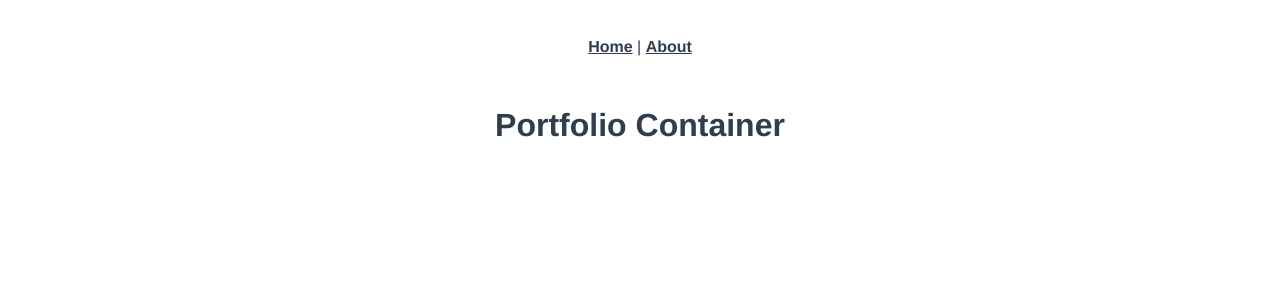
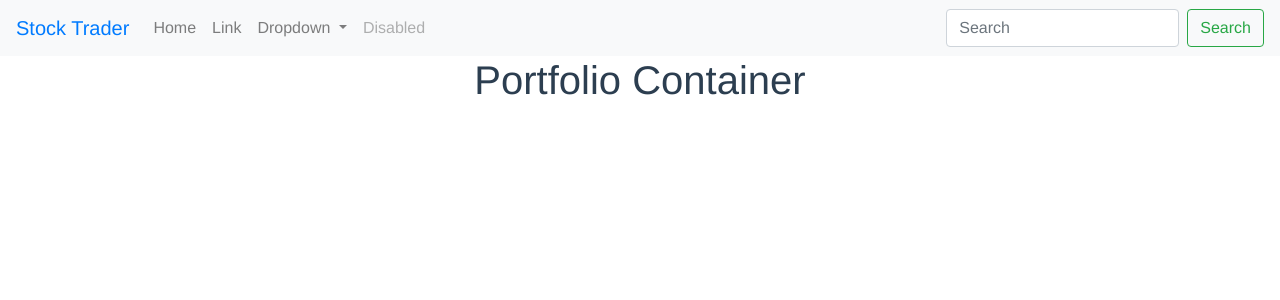
Before and after one commit to kayyali18/My-Vue-SPA, a Vue app: page /portfolio in a window 1280 px wide. Shown: the top 300 px of the page. Built offline with nearby package versions, Linux system fonts and the light colour scheme.

Commit message:
Set up nav

```diff
--- a/package.json
+++ b/package.json
@@ -9,6 +9,7 @@
     "test:unit": "vue-cli-service test:unit"
   },
   "dependencies": {
+    "bootstrap": "^4.2.1",
     "vue": "^2.5.22",
     "vue-router": "^3.0.1",
     "vuex": "^3.0.1"
@@ -24,6 +25,8 @@
     "chai": "^4.1.2",
     "eslint": "^5.8.0",
     "eslint-plugin-vue": "^5.0.0",
+    "node-sass": "^4.11.0",
+    "sass-loader": "^7.1.0",
     "vue-template-compiler": "^2.5.21"
   }
 }
--- a/public/index.html
+++ b/public/index.html
@@ -1,15 +1,24 @@
 <!DOCTYPE html>
 <html lang="en">
   <head>
-    <meta charset="utf-8">
-    <meta http-equiv="X-UA-Compatible" content="IE=edge">
-    <meta name="viewport" content="width=device-width,initial-scale=1.0">
-    <link rel="icon" href="<%= BASE_URL %>favicon.ico">
+    <meta charset="utf-8" />
+    <meta http-equiv="X-UA-Compatible" content="IE=edge" />
+    <meta name="viewport" content="width=device-width,initial-scale=1.0" />
+    <link rel="icon" href="<%= BASE_URL %>favicon.ico" />
+    <link
+      href="https://stackpath.bootstrapcdn.com/bootstrap/4.2.1/css/bootstrap.min.css"
+      rel="stylesheet"
+      integrity="sha384-GJzZqFGwb1QTTN6wy59ffF1BuGJpLSa9DkKMp0DgiMDm4iYMj70gZWKYbI706tWS"
+      crossorigin="anonymous"
+    />
     <title>vue-spa</title>
   </head>
   <body>
     <noscript>
-      <strong>We're sorry but vue-spa doesn't work properly without JavaScript enabled. Please enable it to continue.</strong>
+      <strong
+        >We're sorry but vue-spa doesn't work properly without JavaScript
+        enabled. Please enable it to continue.</strong
+      >
     </noscript>
     <div id="app"></div>
     <!-- built files will be auto injected -->
--- a/src/App.vue
+++ b/src/App.vue
@@ -1,12 +1,19 @@
 <template>
   <div id="app">
-    <div id="nav">
-      <router-link to="/">Home</router-link> |
-      <router-link to="/about">About</router-link>
-    </div>
-    <router-view />
+    <app-header> </app-header>
+
+    <router-view></router-view>
   </div>
 </template>
+
+<script>
+import Header from "./components/Header.vue";
+export default {
+  components: {
+    appHeader: Header
+  }
+};
+</script>
 
 <style>
 #app {
@@ -16,14 +23,6 @@
   text-align: center;
   color: #2c3e50;
 }
-#nav {
-  padding: 30px;
-}
-
-#nav a {
-  font-weight: bold;
-  color: #2c3e50;
-}
 
 #nav a.router-link-exact-active {
   color: #42b983;
--- /dev/null
+++ b/src/components/Header.vue
@@ -0,0 +1,76 @@
+<template>
+  <nav class="navbar navbar-expand-lg navbar-light bg-light">
+    <router-link class="navbar-brand" to="/"
+      ><a href="#">Stock Trader</a></router-link
+    >
+    <div class="collapse navbar-collapse" id="navbarSupportedContent">
+      <ul class="navbar-nav mr-auto">
+        <li class="nav-item active">
+          <router-link to="/"
+            ><a class="nav-link" href="#"
+              >Home <span class="sr-only">(current)</span></a
+            ></router-link
+          >
+        </li>
+        <li class="nav-item">
+          <a class="nav-link" href="#">Link</a>
+        </li>
+        <li class="nav-item dropdown">
+          <a
+            class="nav-link dropdown-toggle"
+            href="#"
+            id="navbarDropdown"
+            role="button"
+            data-toggle="dropdown"
+            aria-haspopup="true"
+            aria-expanded="false"
+          >
+            Dropdown
+          </a>
+          <div class="dropdown-menu" aria-labelledby="navbarDropdown">
+            <a class="dropdown-item" href="#">Action</a>
+            <a class="dropdown-item" href="#">Another action</a>
+            <div class="dropdown-divider"></div>
+            <a class="dropdown-item" href="#">Something else here</a>
+          </div>
+        </li>
+        <li class="nav-item">
+          <a class="nav-link disabled" href="#">Disabled</a>
+        </li>
+      </ul>
+      <form class="form-inline my-2 my-lg-0">
+        <input
+          class="form-control mr-sm-2"
+          type="search"
+          placeholder="Search"
+          aria-label="Search"
+        />
+        <button class="btn btn-outline-success my-2 my-sm-0" type="submit">
+          Search
+        </button>
+      </form>
+    </div>
+  </nav>
+</template>
+
+<style lang="sass" scoped>
+.nav
+  align-items: center;
+  display: flex;
+  justify-content: space-around;
+  background: black;
+
+.route-links
+  position: relative;
+  width: calc(30vw);
+  display: flex;
+  flex-wrap: wrap;
+
+  ul
+    width: 100%;
+    display: flex;
+    list-style: none;
+    flex-wrap: wrap;
+    justify-content: space-between;
+    margin: 0;
+</style>
--- a/src/components/Stock.vue
+++ b/src/components/Stock.vue
@@ -1,4 +1,3 @@
-
 <template>
   <h1>Stock Component</h1>
 </template>
--- a/src/views/Home.vue
+++ b/src/views/Home.vue
@@ -12,7 +12,7 @@ import HelloWorld from "@/components/HelloWorld.vue";
 export default {
   name: "home",
   components: {
-    HelloWorld,
-  },
+    HelloWorld
+  }
 };
 </script>
--- a/src/views/Portfolio.vue
+++ b/src/views/Portfolio.vue
@@ -1,13 +1,11 @@
-
 <template>
   <h1>Portfolio Container</h1>
 </template>
-
 
 <script>
 // @ is an alias to /src
 
 export default {
-  name: "about",
+  name: "portfolio"
 };
 </script>
--- a/src/views/Stocks.vue
+++ b/src/views/Stocks.vue
@@ -1,4 +1,3 @@
-
 <template>
   <h1>Stocks Container</h1>
 </template>
@@ -7,6 +6,6 @@
 // @ is an alias to /src
 
 export default {
-  name: "about",
+  name: "stocks"
 };
 </script>
```
Also changed, not shown: src/router-old.js (deleted, +0 -27 lines), src/router.js (+6 -6 lines), 1 other file (tests, documents, lock files or other folders).
